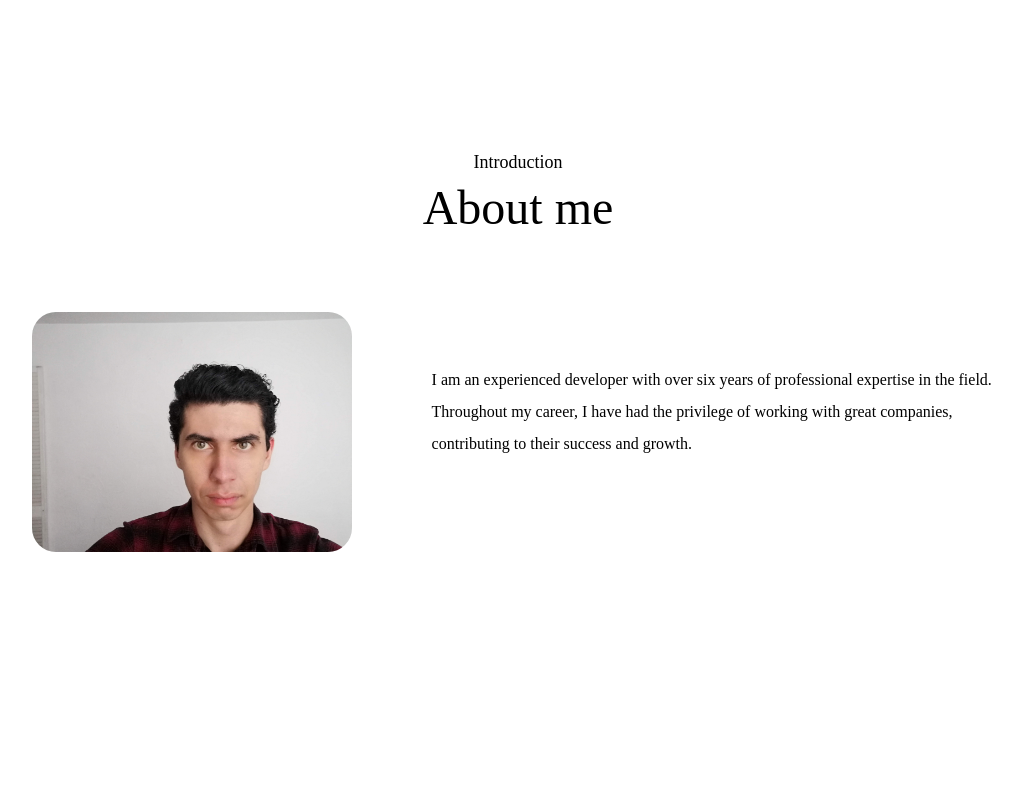
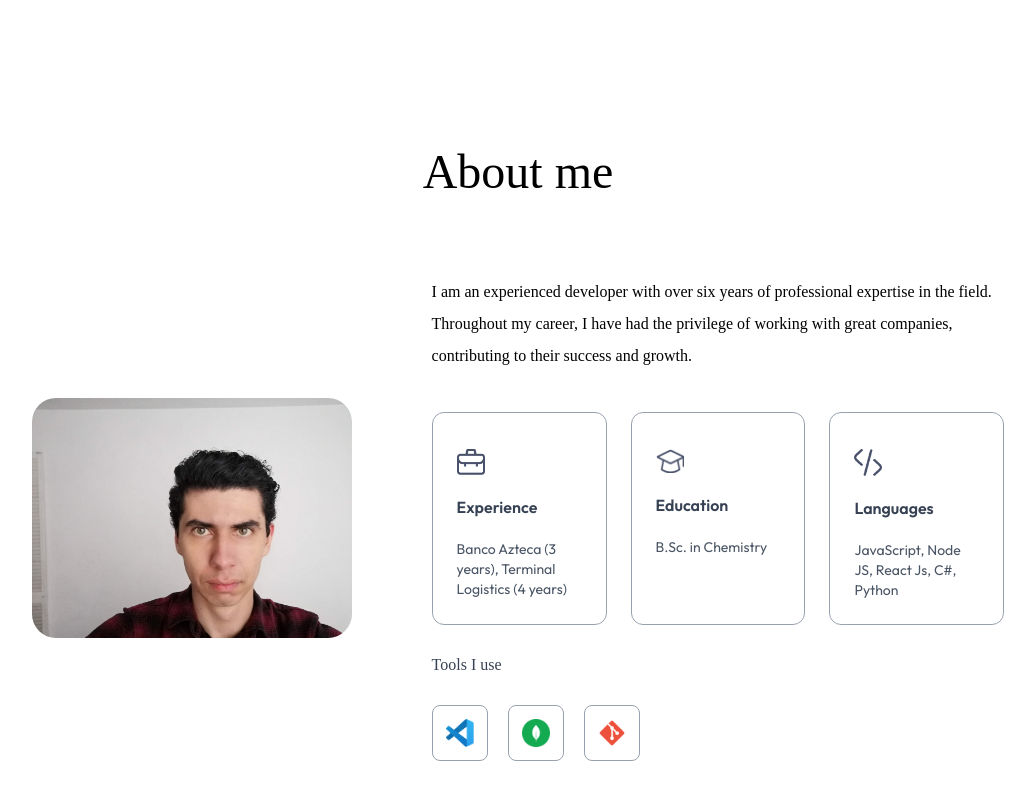
Before and after one commit to vidal05/portfolio, a Next.js app: page / in a window 1280 px wide. Shown: the part 692-1492 px from the top of the page, without its empty margins (122-1157 px from the left). Before the commit the page ends 1364 px from the top, so only its background shows below. Built offline with nearby package versions, Linux system fonts and the light colour scheme; a web font is replaced by a local one.

Commit message:
about me section

```diff
--- a/app/components/About.jsx
+++ b/app/components/About.jsx
@@ -1,11 +1,10 @@
-import { assets } from '@/assets/assets'
+import { assets, infoList, toolsData } from '@/assets/assets'
 import Image from 'next/image'
 import React from 'react'
 
 const About = () => {
   return (
     <div id='about' className='w-full px-[12%] py-10 scroll-mt-20'>
-        <h4 className='text-center mb-2 text-lg font-ovo'>Introduction</h4>
         <h2 className='text-center text-5xl font-ovo'>About me</h2>
 
         <div className='flex w-full flex-col lg:flex-row items-center gap-20 my-20'>
@@ -13,13 +12,34 @@ const About = () => {
                 <Image src={assets.nice_photo} alt='user' className='w-full rounded-3xl'/>
             </div>
             <div className='flex-1'>
-                <p className='mb-10 max-w-2xl font-ovo'>
+                <p className='mb-10 max-w-3xl font-ovo'>
                     I am an experienced developer with over six years of professional expertise in the field.
                     Throughout my career, I have had the privilege of working with great companies, contributing to their success and growth.
                 </p>
 
-                <ul>
+                <ul className='grid grid-cols-1 sm:grid-cols-3 gap-6 max-w-3xl'>
+                    {
+                        infoList.map(({icon, iconDark, title, description}, index) => (
+                            <li className='border-[0.5px] border-gray-400 rounded-xl p-6 cursor-pointer hover:bg-lightHover hover:-translate-y-1 duration-500 hover:shadow-blackCustom' key={index}>
+                                <Image src={icon} alt={title} className='w-7 mt-3' />
+                                <h3 className='my-4 font-semibold text-gray-700'>{title}</h3>
+                                <p className='text-gray-600 text-sm'>{description}</p>
+                            </li>
+                        ))
+                    }
+                </ul>
 
+                <h4 className='my-6 text-gray-700 font-ovo'>
+                    Tools I use
+                </h4>
+                <ul className='flex gap-3 sm:gap-5 items-center '>
+                    {
+                        toolsData.map((tool, index) => (
+                            <li className='flex items-center justify-center w-12 sm:w-14 aspect-square border border-gray-400 rounded-lg cursor-pointer hover:-translate-y-1 duration-500' key={index}>
+                                <Image src={tool} alt='Tool' className='w-5 sm:w-7' />
+                            </li>
+                        ))
+                    }
                 </ul>
             </div>
         </div>
--- a/app/components/Navbar.jsx
+++ b/app/components/Navbar.jsx
@@ -1,9 +1,10 @@
 import { assets } from '@/assets/assets'
 import Image from 'next/image'
-import React, { useRef } from 'react'
+import React, { useEffect, useRef, useState } from 'react'
 
 const Navbar = () => {
 
+  const [isScroll, setIsScroll] = useState(false)
   const sideMenuRef = useRef()
 
   const openMenu = () => {
@@ -14,18 +15,28 @@ const Navbar = () => {
     sideMenuRef.current.style.transform = 'translateX(16rem)'
   }
 
+  useEffect(() => {
+    window.addEventListener('scroll', ()=> {
+      if(scrollY > 50){
+        setIsScroll(true)
+      } else {
+        setIsScroll(false)
+      }
+    })
+  }, [])
+
   return (
     <>
       <div className='fixed top-0 right-0 w-11/12 -z-10 translate-y-[-75%]'>
         <Image src={assets.header_bg_color} alt='' className='w-full' />
       </div>
 
-      <nav className='w-full fixed px-5 lg:px-8 xl:px-[8%] py-4 flex items-center justify-between z-50'>
+      <nav className={`w-full fixed px-5 lg:px-8 xl:px-[8%] py-4 flex items-center justify-between z-50 ${isScroll ? "bg-white opacity-50 backdrop-blur-lg shadow-sm" : "" }`}>
           <a href="#top">
             <h1 className=' text-2xl cursor-pointer mr-14 font-outfit'>David Castillo</h1>
           </a>
 
-          <ul className='hidden md:flex items-center gap-6 lg:gap-8 rounded-full px-12 py-3 bg-white shadow-sm opacity-50'>
+          <ul className={`hidden md:flex items-center gap-6 lg:gap-8 rounded-full px-12 py-3 ${isScroll ? "" : "bg-white shadow-sm opacity-50"}`}>
               <li><a className='font-ovo' href="#top"       >Home      </a></li>
               <li><a className='font-ovo' href="#about"     >About me  </a></li>
               <li><a className='font-ovo' href="#services"  >Services  </a></li>
--- a/app/globals.css
+++ b/app/globals.css
@@ -6,6 +6,9 @@
   --color-darkHover: #2a004a;
   --color-darkTheme: #11001f;
 
+  --shadow-blackCustom: 4px 4px 0 #000;
+  --shadow-whiteCustom: 4px 4px 0 #FFF;
+
   --font-outfit: "Outfit", sans-serif;
   --font-ovo: "Ovo", serif;
 }
--- a/assets/assets.js
+++ b/assets/assets.js
@@ -109,11 +109,11 @@ export const serviceData = [
 ]
 
 export const infoList = [
-    { icon: assets.code_icon, iconDark: assets.code_icon_dark, title: 'Languages', description: 'HTML, CSS, JavaScript React Js, Next Js' },
-    { icon: assets.edu_icon, iconDark: assets.edu_icon_dark, title: 'Education', description: 'B.Tech in Computer Science' },
-    { icon: assets.project_icon, iconDark: assets.project_icon_dark, title: 'Projects', description: 'Built more than 5 projects' }
+    { icon: assets.project_icon, iconDark: assets.project_icon_dark, title: 'Experience', description: 'Banco Azteca (3 years), Terminal Logistics (4 years)' },
+    { icon: assets.edu_icon, iconDark: assets.edu_icon_dark, title: 'Education', description: 'B.Sc. in Chemistry' },
+    { icon: assets.code_icon, iconDark: assets.code_icon_dark, title: 'Languages', description: 'JavaScript, Node JS, React Js, C#, Python' }
 ];
 
 export const toolsData = [
-    assets.vscode, assets.firebase, assets.mongodb, assets.figma, assets.git
+    assets.vscode, assets.mongodb, assets.git //assets.firebase, assets.figma
 ];
```
